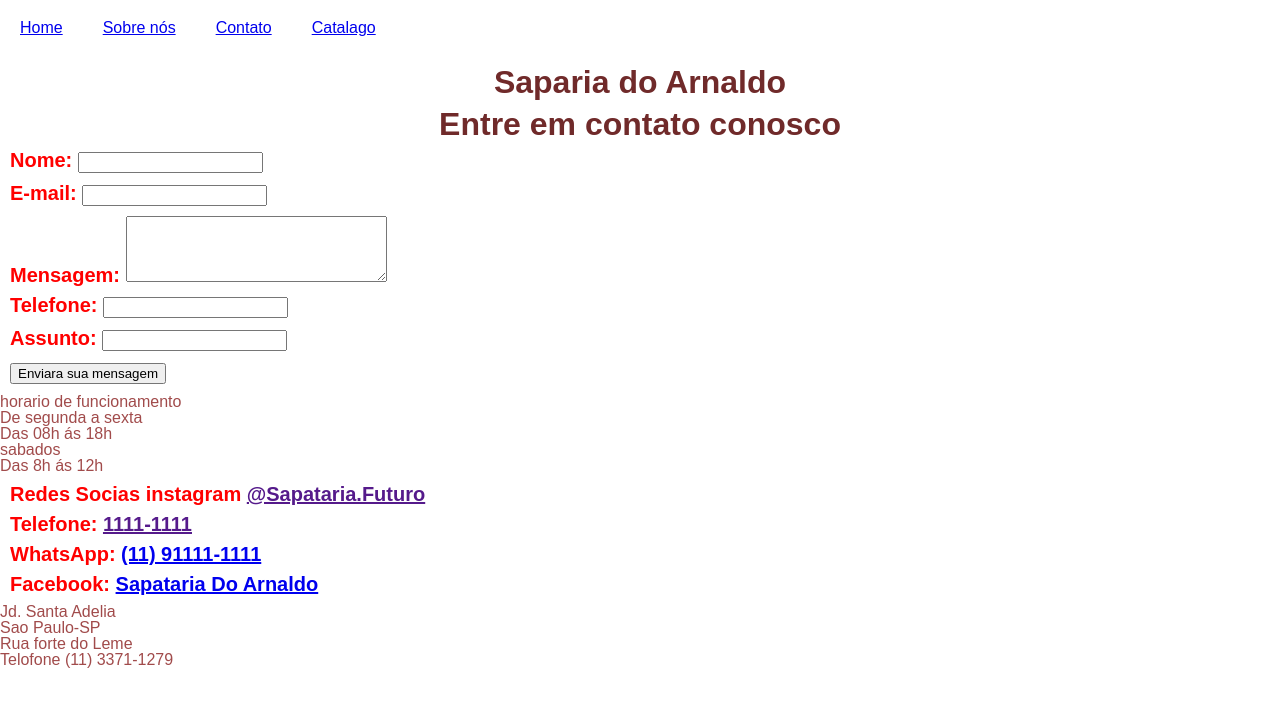
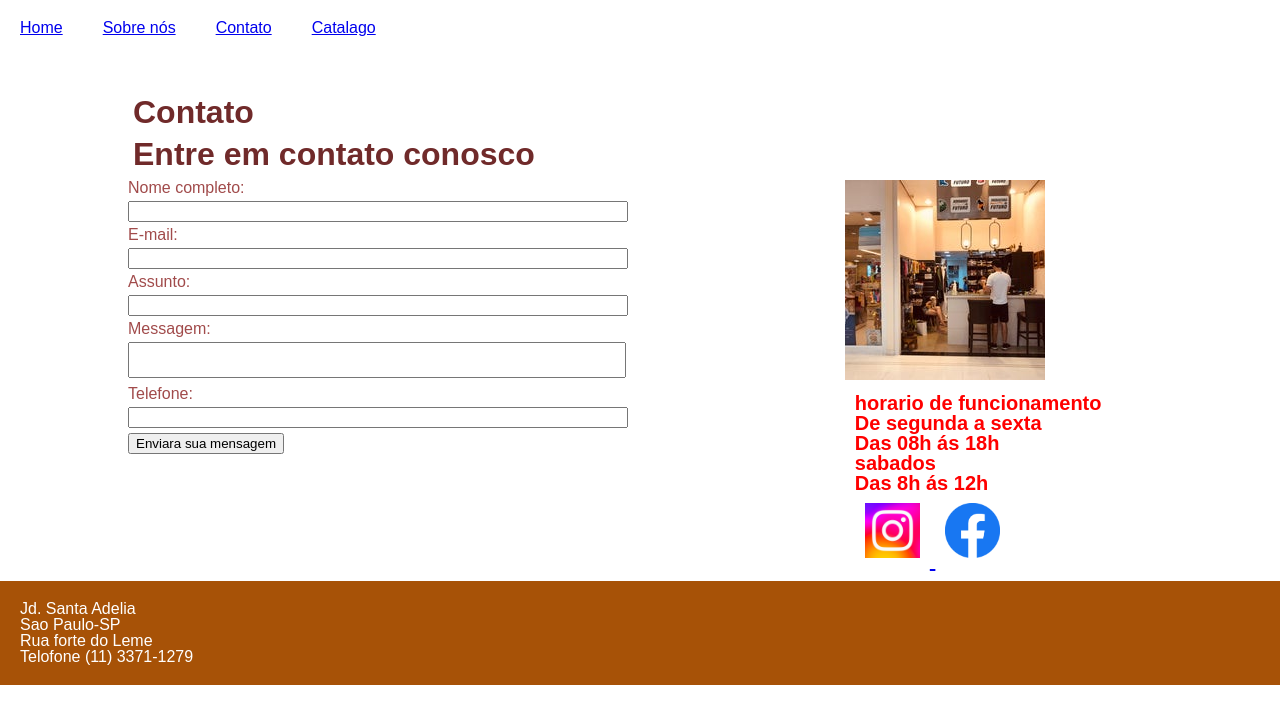
Before and after one commit to rafael-evann/Sapataria, a plain HTML site: page contato.html in a window 1280 px wide. Drawn offline with Linux system fonts and the light colour scheme; a web font is replaced by a local one.

Commit message:
Alteração no contato

```diff
--- a/contato.html
+++ b/contato.html
@@ -8,10 +8,15 @@
   <meta name="viewport" content="width=device-width, initial-scale=1.0">
   <meta name="description" content="Entre em contato com a Sapataria.">
   <meta name="author" content="Rafael Evangelista Rodrigues">
-  <link rel="stylesheet" href="css/reset.css">
-  <link rel="stylesheet" href="css/style.css">
+
+  <link rel="stylesheet" href="./css/reset.css">
+  <link rel="stylesheet" href="./css/style.css">
+
+  <title>Saparia do Arnaldo - Contato</title>
   </head>
   <body>
+    <header>
+
     <nav class="menu-de-navegação">
       <ul>
         <li><a href="index.html">Home</a></li>
@@ -19,61 +24,69 @@
         <li><a href="contato.html">Contato</a></li>
         <li><a href="Catalago.html">Catalago</a></li>
       </ul>
-      <header>
-      <h1 class="titulo">Saparia do Arnaldo </h1>
-      <h1 class="subtitulo">Entre em contato conosco</h1>
     </nav>
-        <section>
-          <form action="secao-contato" method="post">
-          <div class="caixasobre">
-              <label for="name">Nome:</label>
-              <input type="text" name="textnomecompleto" />
+
+    <h1 class="titulo-pagina">Contato</h1>
+    <h2 class="sub-titulo">Entre em contato conosco</h2>
+    </header>
+
+      <main>
+        <section class="secao-contato">
+
+          <form class="formulario-contato"action="" method="">
+            <label for="nomecompleto">Nome completo:</label>
+            <input type="text" name="nomecompleto" />
+
+            <label for="email">E-mail:</label>
+            <input type="email" name="email" />
+
+            <label for="assunto">Assunto:</label>
+            <input type="assunto" name="assunto">
+
+            <label for="mensagem"> Messagem:</label>
+            <textarea name="mensagem"></textarea>
+
+            <label for="telefone">Telefone:</label>
+            <input type="telefone" name="telefone">
+
+            <button class="butao-enviar">Enviara sua mensagem</button>
+          </form>
+
+          <aside class="informacoes-complementar">
+
+            <div class="imagem-local">
+              <img src="./Imagens/imgfrente.jpg" alt="imagem-local">
             </div>
-          <div class="caixasobre">
-              <label for="mail">E-mail:</label>
-              <input type="email" name="textemailcliente" />
-          </div>
-          <div class="caixasobre">
-              <label for="mensagem">Mensagem:</label>
-              <textarea name="mensagem" rows="4" cols="30"></textarea>
-          </div>
-          <div class="caixasobre">
-              <label for="Telefone">Telefone:</label>
-              <input type="text" name="texttelefone" />
-          </div>
-          <div class="caixasobre">
-              <label for="name">Assunto:</label>
-              <input type="text" name="textassunto" />
-          </div>
-            <div class="caixasobre">
-              <button type="submit">Enviara sua mensagem</button>
-            </div>
-        </section>
-        </form>
-        <aside>
-          <!-- img a ser colocada <div class= "Imagens/imagem-local"> -->
 
+            <div class="informacoes-local">
+
+              <div class="horario-funcionamento">
                 <h3>horario de funcionamento</h3>
                 <p>De segunda a sexta</p>
                 <p>Das 08h ás 18h</p>
                 <p>sabados</p>
                 <p>Das 8h ás 12h</p>
+              </div>
 
               <div class="links-socias">
-              <h3 class="caixasobre">Redes Socias instagram <a href="">@Sapataria.Futuro</a></h3>
-              <h3 class="caixasobre">Telefone: <a href="">1111-1111</a></h3>
-              <h3 class="caixasobre">WhatsApp: <a href="https://www.whatsapp.com/?lang=pt_br">(11) 91111-1111</a></h3>
-              <h3 class="caixasobre">Facebook: <a href="https://www.facebook.com/campaign/landing.php?&campaign_id=1661784632&extra_1=s%7Cc%7C320269324047%7Ce%7Cfacebook%7C&placement=&creative=320269324047&keyword=facebook&partner_id=googlesem&extra_2=campaignid%3D1661784632%26adgroupid%3D63686352403%26matchtype%3De%26network%3Dg%26source%3Dnotmobile%26search_or_content%3Ds%26device%3Dc%26devicemodel%3D%26adposition%3D%26target%3D%26targetid%3Dkwd-541132862%26loc_physical_ms%3D1001773%26loc_interest_ms%3D%26feeditemid%3D%26param1%3D%26param2%3D&gclid=EAIaIQobChMIwf3QlcLt_QIVSeZcCh3gwgLPEAAYASAAEgI8APD_BwE">Sapataria Do Arnaldo</a></h3>
+                <a href="#instagram">
+                  <img src="./Imagens/img-instagram.png"  alt="Icone do Instagram" class= "img-rede-sociais">
+                </a>
+
+                <a href="#facebook">
+                  <img src="./Imagens/img-facebook.png"  alt="Icone do Facebook" class="img-rede-sociais">
+                </a>
+              </div>
             </div>
           </aside>
-          <section></section>
-
-        <footer>
+      </main>
+          <footer class="rodape">
+          <address>
             <p>Jd. Santa Adelia</p>
             <p>Sao Paulo-SP</p>
             <p>Rua forte do Leme</p>
             <p>Telofone (11) 3371-1279</p>
-        </footer>
+          </address>
   </body>
 
 </html>
--- a/css/style.css
+++ b/css/style.css
@@ -1,25 +1,41 @@
 
 @import url('https://fonts.googleapis.com/css2?family=Alkatra:wght@500&display=swap');
+
+:root{
+  --cor-principal: #a75207;
+}
 body {
   font-family:Raleway, sans-serif;
   color: rgb(161, 75, 75);
 }
-.titulo {
-  margin: 10px 10px 10px 10px;
-  text-align: center;
+.titulo-pagina {
+  margin: 40px auto 10px;
+  padding-left: 10px;
+  width: 80%;
   font-size: 24pt;
   font-weight: 700;
   color: rgb(112, 42, 42);
 }
-.subtitulo{
-  margin: 10px 10px 10px 10px;
-  text-align: center;
+.sub-titulo{
+  margin: 10px auto 10px;
+  padding-left: 10px;
+  width: 80%;
   font-size: 24pt;
   font-weight: 700;
   color: rgb(112, 42, 42);
 }
 .tituloArtigo{
-  font-size:pt;
+  font-size:18pt;
+  margin: 10px 10px 10px 10px;
+}
+.subtituloArtigo{
+  font-size: 14pt;
+  margin: 10px 10px 10px 10px;
+}
+.paragrafo-arigo{
+  font-size: 12pt;
+  margin: 10px 10px 10px 10px;
+  line-height:1.4;
 }
 .imagensprod{
   margin: 15px 15px 15px 15px;
@@ -42,15 +58,31 @@ body {
 }
 .banner {
   width: 100%;
-  height: 600px;
+  height: 200px;
   object-fit: cover;
+  object-position: 0 10%;
 }
-.caixasobre{
+.informacoes-local{
   margin: 10px 10px 10px 10px;
   text-align: left;
   font-size: 15pt;
   font-weight: 700;
   color: rgb(255, 0, 0);
+}
+.rodape {
+
+  background-color:var(--cor-principal);
+  color: #ffffff;
+  padding: 20px;
+}
+.img-rede-sociais {
+  width:  55px;
+  height: 55px;
+  margin: 10px 10px 10px 10px;
+}
+
+.informacoes-complementar{
+  width: 30%;
 }
 .secao-contato{
   width: 80%;
@@ -59,22 +91,42 @@ body {
   justify-content: space-between;
 
 }
+.butao-enviar{
+  display: block;
+}
 .formulario-contato{
   width: 60%;
 
 }
+.formulario-contato label{
+  width: 100%;
+  display: block;
+
+}
+.formulario-contato input,
+.formulario-contato textarea{
+  width: 80%;
+  margin: 5px 0;
+}
+.formulario-contato textarea{
+  resize: none;
+}
 
 @media screen and (max-width: 600px){
-  .menu-de-navegação,.titulo,.subtitulo,main, .formulario-contato {
+  main,
+  .menu-de-navegação,
+  .titulo,
+  .subtitulo,
+  .formulario-contato {
     width: 100%;
   }
-  .titulo{
+  .titulo-pagina{
     margin:10px 0;
   }
 
 @media screen and (max-width: 380px) {
-  .menu-de-navegação ul li{
-    padding: 10px;
+  .menu-de-navegação ul li, .rodape{
+    padding: 10px 5px;
   }
 }
 }
```
Also changed, not shown: Catalago.html (+9 -4 lines), index.html (+11 -4 lines), sobre-nos.html (+10 -8 lines), Imagens/38421654195130.jpg (deleted), Imagens/facebook.png (deleted), Imagens/img-facebook.png (added), Imagens/img-instagram.png (added), Imagens/imgfrente.jpg (added). Lines whose indentation alone changed are shown as unchanged.
